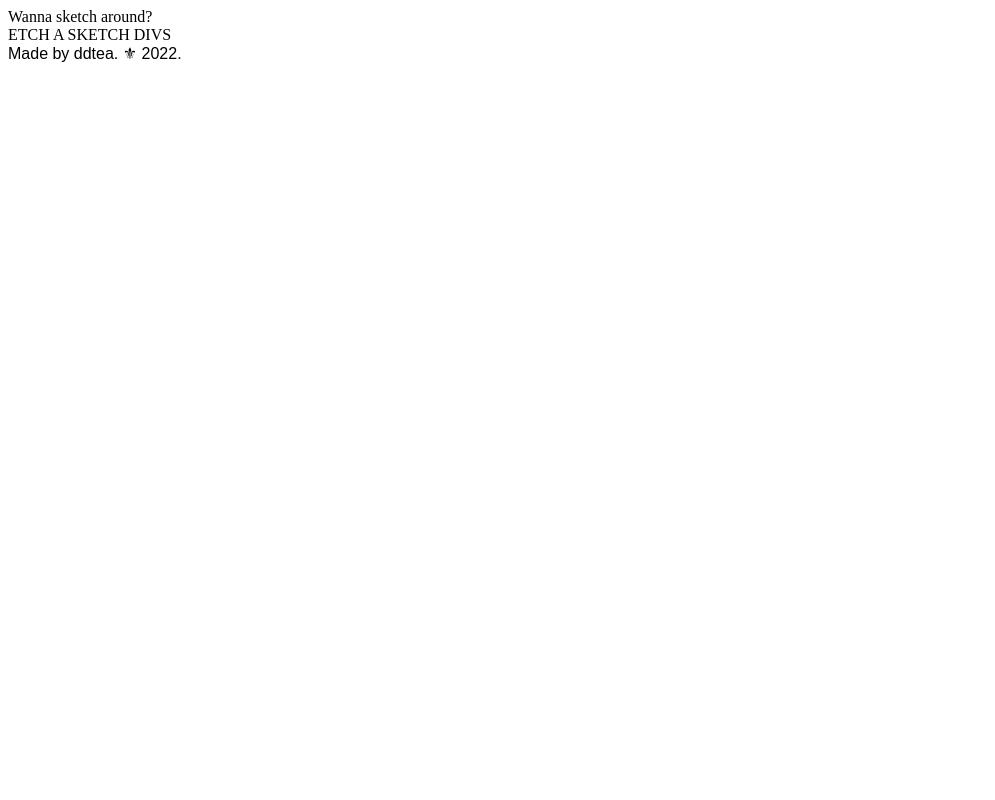
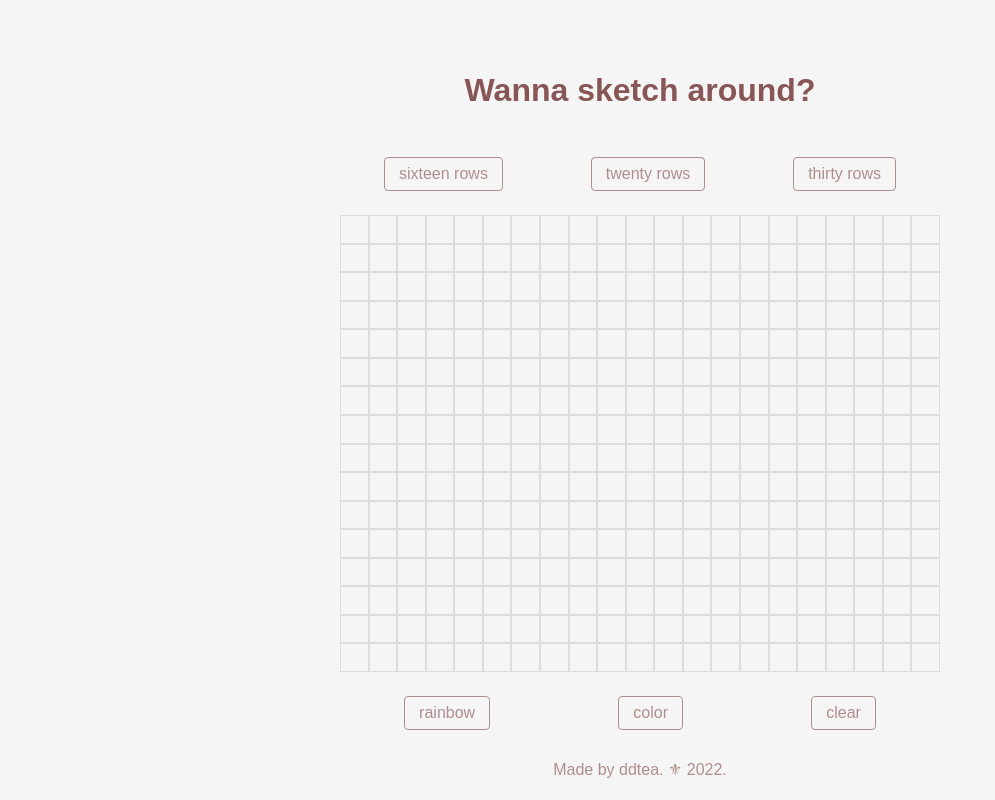
Before and after one commit to dicristea/etch-a-sketch, a plain HTML site: page index.html in a window 1280 px wide. Shown: the whole page, without its empty margins (0-995 px from the left). Drawn offline with Linux system fonts and the light colour scheme.

Commit message:
bulk css changes, readme.md updates, added buttons

```diff
--- a/index.html
+++ b/index.html
@@ -10,12 +10,25 @@
     <!-- <link rel="icon" type="image/x-icon" href="images/favicon.ico"> -->
 </head>
 <body>
-    <div>Wanna sketch around?</div>
-    <div class = "game-background">
-        <div class = "sketch-container">
-            ETCH A SKETCH DIVS
+    <div id = "page-container">
+        <div id = "content-wrap">
+            <h1 id = "header">Wanna sketch around?</h1>
+            <div class = "game-background">
+                <ul>
+                    <li><button id = "16-rows">sixteen rows</button></li>
+                    <li><button id = "20-rows">twenty rows</button></li>
+                    <li><button id = "30-rows">thirty rows</button></li>
+                </ul>
+                <div id = "sketch-container">
+                </div>
+                <ul>
+                    <li><button id = "rainbow">rainbow</button></li>
+                    <li><button id = "color">color</button></li>
+                    <li><button id = "clear">clear</button></li>
+                </ul>
+            </div>
         </div>
+        <footer id = "footer">Made by ddtea. ⚜ 2022.</footer>
     </div>
-    <footer>Made by ddtea. ⚜ 2022.</footer>
 </body>
 </html>
--- a/main.js
+++ b/main.js
@@ -0,0 +1,13 @@
+const container = document.getElementById("sketch-container");
+
+function makeRows(rows, cols) {
+    cols = cols + 5
+  container.style.setProperty('--grid-rows', rows);
+  container.style.setProperty('--grid-cols', cols);
+  for (i = 0; i < (rows * cols); i++) {
+    let cell = document.createElement("div");
+    container.appendChild(cell).className = "grid-item";
+  };
+};
+
+makeRows(16, 16);
--- a/style.css
+++ b/style.css
@@ -1,19 +1,20 @@
-/* COLORS: */
-#af8d8d
-whitesmoke
-
+:root {
+    --grid-cols: 1;
+    --grid-rows: 1;
+    --dark-burnt-pink: #885656;
+    --burnt-pink: #af8d8d;
+    --bg-color: whitesmoke;
+    --light-burnt-pink: #ddd;
+    --shadow: rgb(49, 49, 49);
+  }
 
 body {
+    margin: 0;
     font-family: sans-serif;
-    margin: 0;
-    padding: 60px 0px 0px 0px;
-    height: 100vh;
+    font-size: 100%;
     text-align: center;
-    color: #af8d8d;
-    background-color: whitesmoke;
-    display: flex;
-    flex-direction: column;
-    flex: auto;
+    color: var(--burnt-pink);
+    background-color: var(--bg-color);
 }
 
 a {
@@ -21,11 +22,78 @@ a {
     color: #af8d8d;
 }
 
+#page-container {
+    position: relative;
+    /* As it is relative, its child elements can be set with absolute position based on it later. */
+    min-height: 100vh;
+}
 
-footer {
+#content-wrap {
+    padding: 40px 30px 0 30px;
+    display: inline-block;
+    padding-bottom: 2.5rem;
+}
+
+#header {
+    margin-block-start: 1em;
+    margin-block-end: 1.5em;
+    color: var(--dark-burnt-pink);
+}
+
+#sketch-container {
+    height: 457px;
+    width: 600px;
+    display: grid;
+    grid-template-rows: repeat(var(--grid-rows), 1fr);
+    grid-template-columns: repeat(var(--grid-cols), 1fr);
+}
+
+.grid-item {
+    border: 1px solid var(--light-burnt-pink);
+}
+
+.grid-item:hover {
+    border: 1px solid var(--light-burnt-pink);
+    background-color: var(--shadow);
+}
+
+ul {
+    display: flex;
+    padding-inline-start: 0;
+    margin-block-start: 1.5em;
+    margin-block-end: 1.5em;
+}
+
+li {
+    list-style: none;
+    flex-direction: row;
     flex: auto;
-    font-family: sans-serif;
-    display: inline-flex;
-    justify-content: center;
-    align-items: center;
+    flex-wrap: wrap;
 }
+
+button {
+    color: var(--burnt-pink);
+    font-size: 1em;
+    padding: 7px 14px 7px 14px;
+    border: 1.5px solid var(--burnt-pink);
+    border-radius: 4px;
+    background-color: var(--bg-color);
+}
+
+button:hover {
+    cursor: pointer;
+}
+
+button:active {
+    color: var(--dark-burnt-pink);
+    transform: scale(1.05);
+    transition: 0.7ms;
+    /* box-shadow: 10px 10px 10px var(--light-burnt-pink);} */
+}
+
+#footer {
+    position: absolute;
+    bottom: 0;
+    width: 100%;
+    height: 2.5rem;
+}
```
Also changed, not shown: 1 other file.
